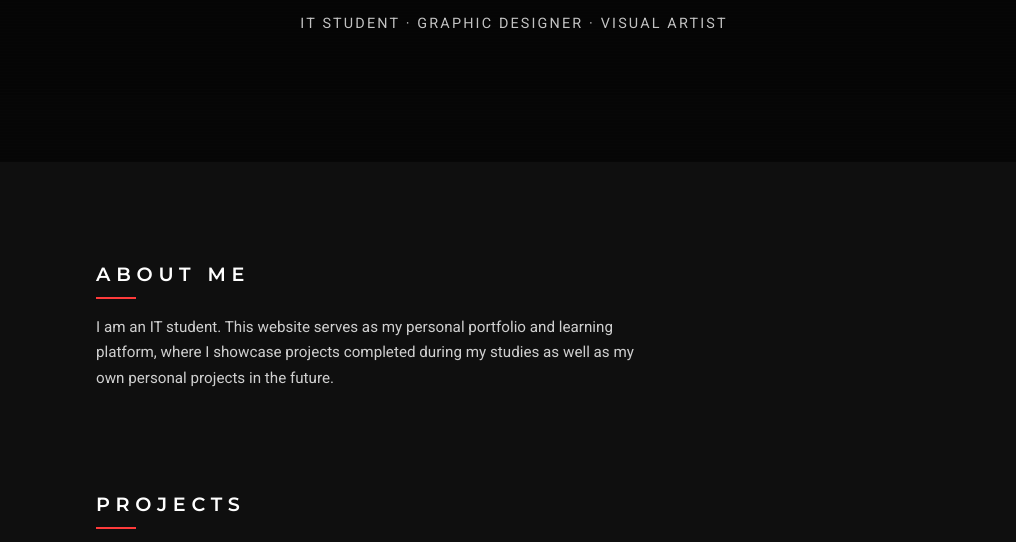
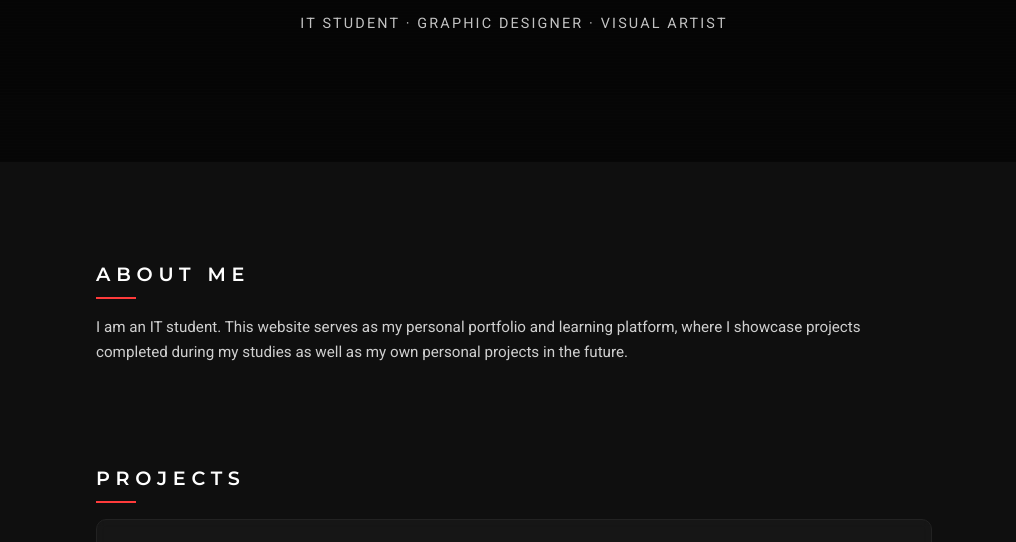
Before and after one commit to lobotomiatohtori/lobotomiatohtori.github.io, a plain HTML site: page index.html in a window 1280 px wide. Shown: the part 238-780 px from the top of the page, without its empty margins (126-1142 px from the left). Drawn offline with Linux system fonts and the light colour scheme.

Commit message:
Update style.css

```diff
--- a/style.css
+++ b/style.css
@@ -47,9 +47,9 @@ h3 {
 }
 
 p {
-  max-width: 65ch;
   color: #cfcfcf;
   font-size: 0.95rem;
+  line-height: 1.7;
 }
 
 a {
```
